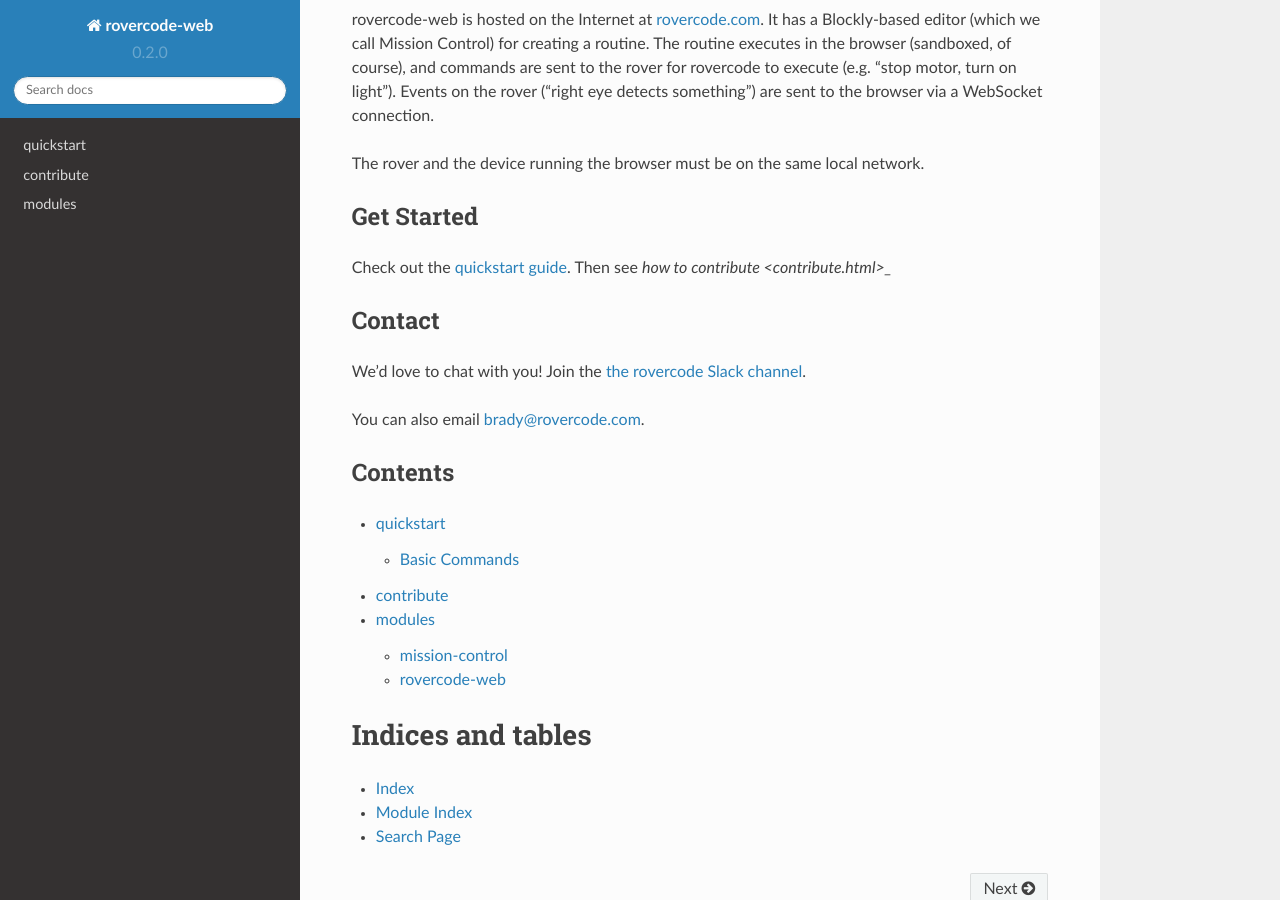
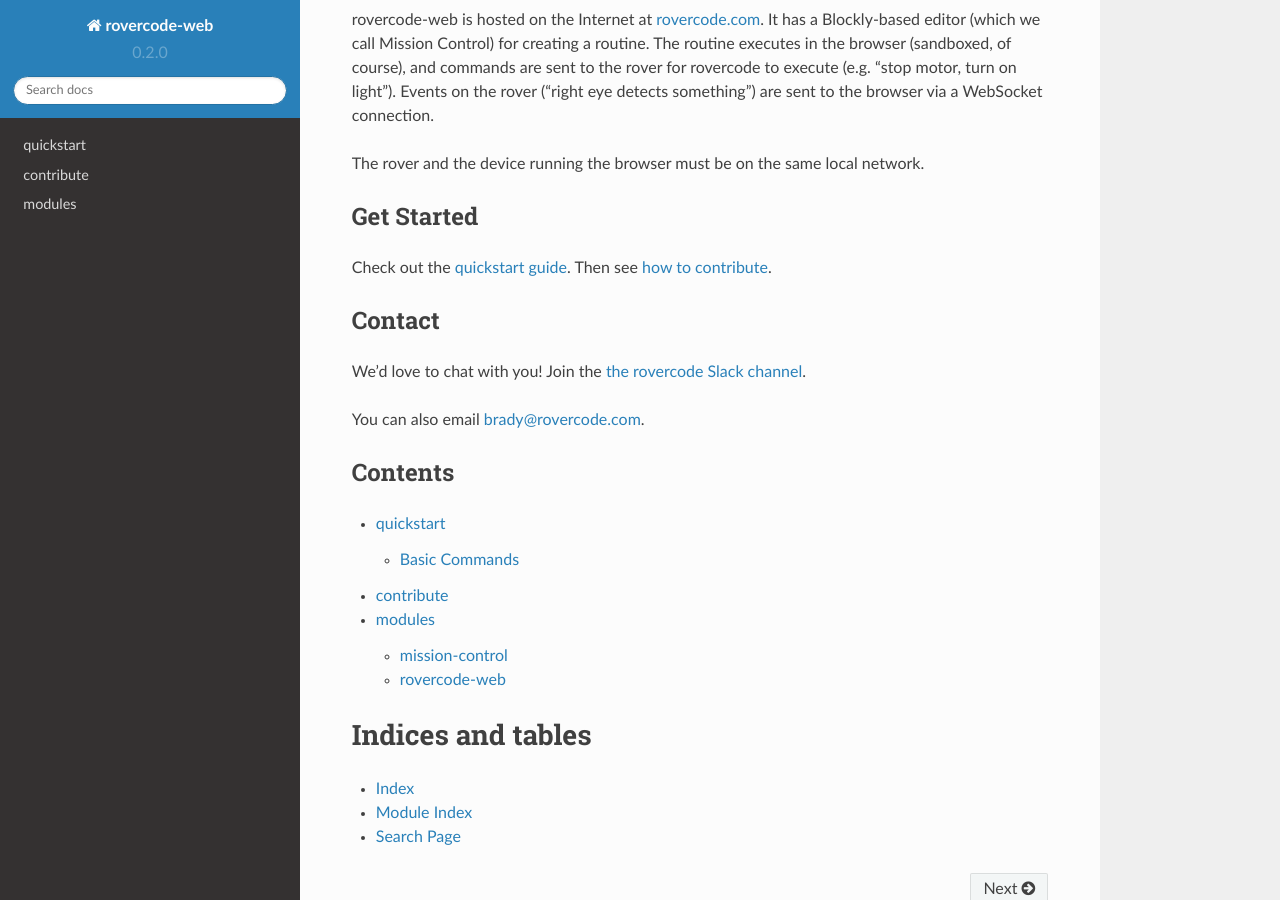
Before and after one commit to rovercode/rovercode-web, a Sphinx documentation site: the page built from docs/index.rst, in a window 1280 px wide and 900 px high, scrolled down 1016 px. Built offline with Sphinx 7.4.7 and the Read the Docs theme 2.0.0, drawn with Linux system fonts in a browser that asks for light colours.

Commit message:
Fixes typo in link to contribute

```diff
--- a/docs/index.rst
+++ b/docs/index.rst
@@ -52,7 +52,7 @@
 Get Started
 ############
 Check out the `quickstart guide <quickstart.html>`_. Then see `how to
-contribute <contribute.html>_`
+contribute <contribute.html>`_.
 
 Contact
 ########
```
